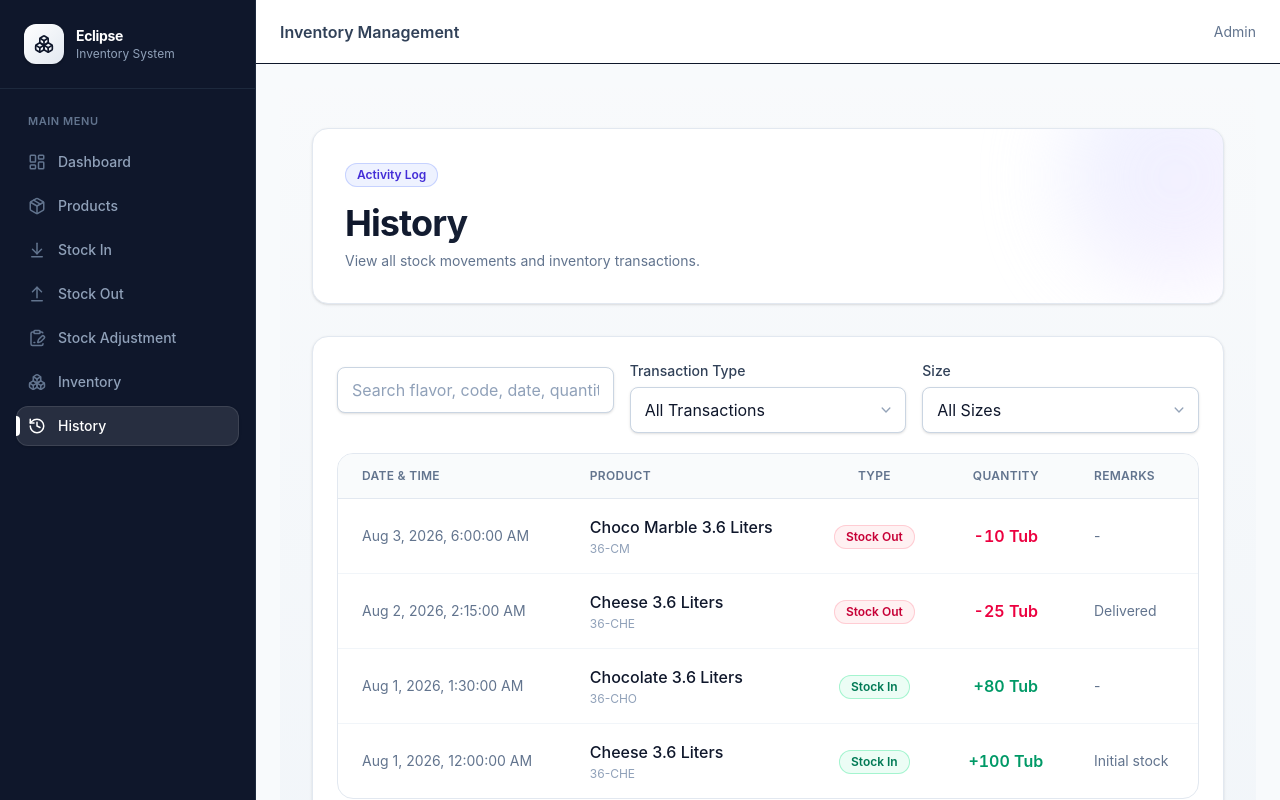
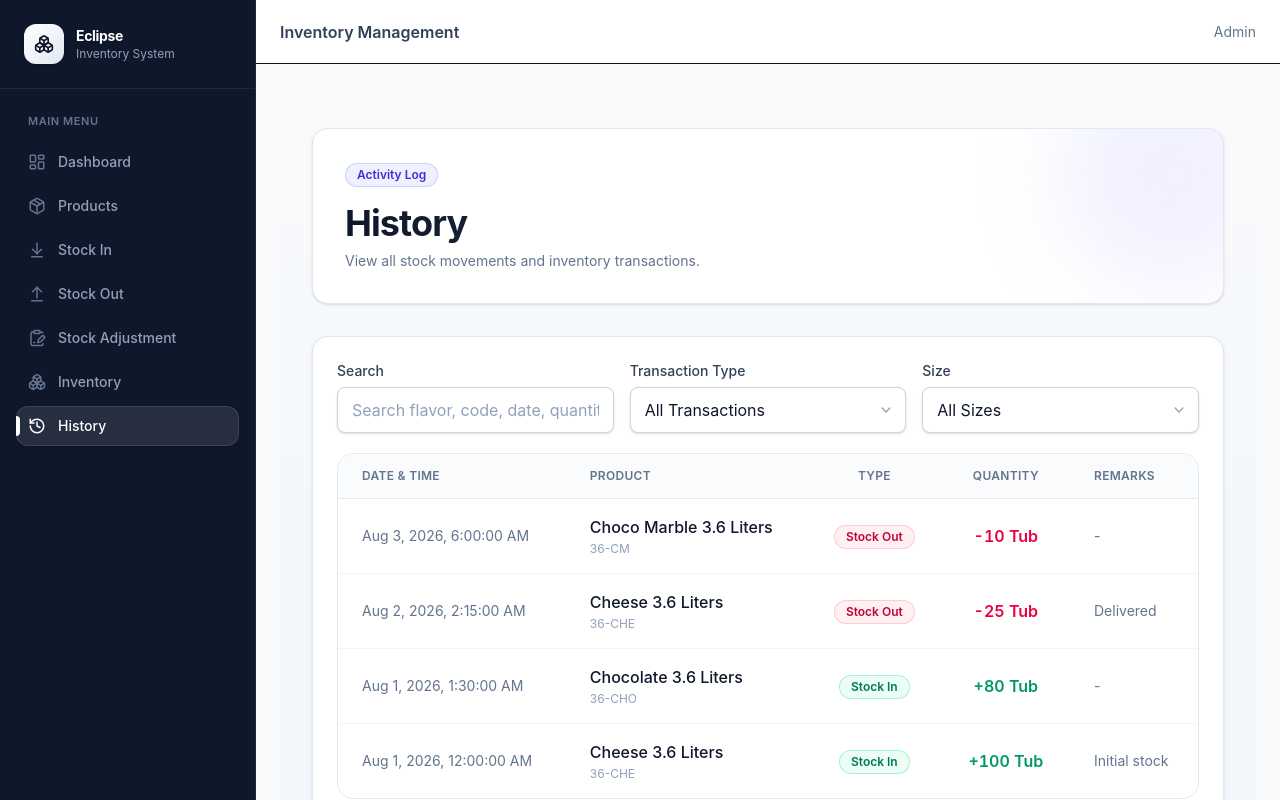
Before and after one commit to juvelasquez-dev/eclipse-inventory-system, a React (Vite) app: page /history in a window 1280 px wide. Shown: the top 800 px of the page. Built offline with nearby package versions, Linux system fonts and the light colour scheme.

Commit message:
Fix history search input

```diff
--- a/src/pages/History.tsx
+++ b/src/pages/History.tsx
@@ -291,6 +291,7 @@ export default function History() {
             {/* Search */}
             <div>
               <Input
+                label="Search"
                 placeholder="Search flavor, code, date, quantity, or remarks..."
                 value={search}
                 onChange={(e) =>
```
